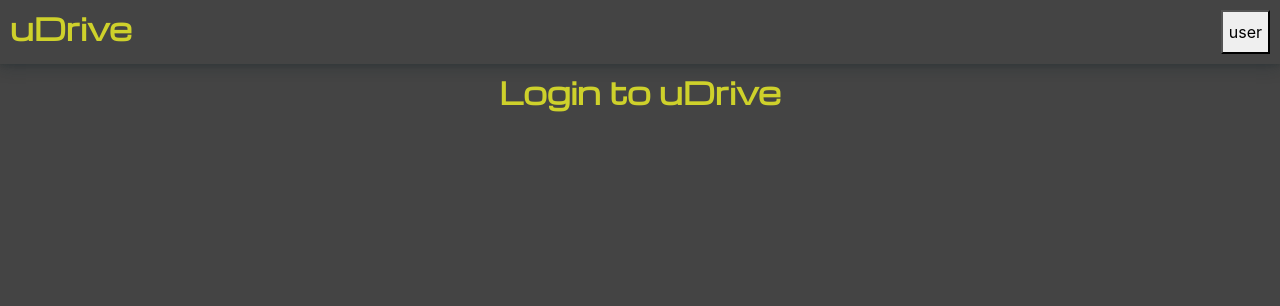
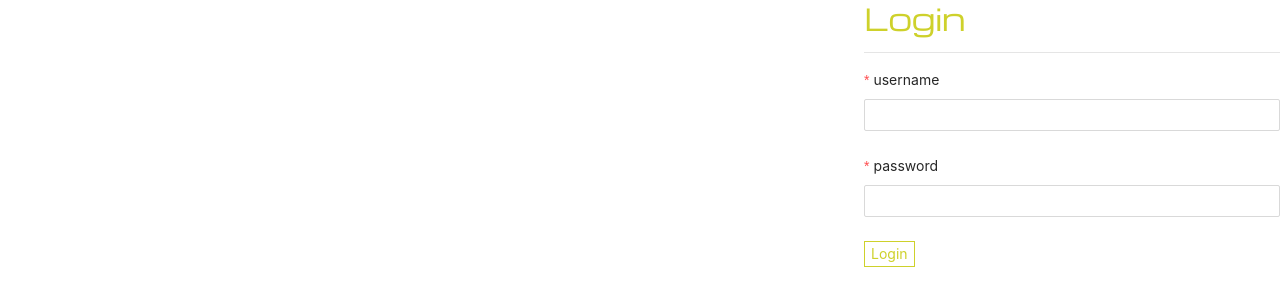
Before and after one commit to JustonSmith/client, a React (Create React App) app: page /login in a window 1280 px wide. Shown: the top 306 px of the page. Built offline with nearby package versions, Linux system fonts and the light colour scheme.

Commit message:
styling to home page

```diff
--- a/package.json
+++ b/package.json
@@ -6,6 +6,7 @@
     "@testing-library/jest-dom": "^5.15.0",
     "@testing-library/react": "^11.2.7",
     "@testing-library/user-event": "^12.8.3",
+    "antd": "^4.17.1",
     "axios": "^0.24.0",
     "react": "^17.0.2",
     "react-dom": "^17.0.2",
@@ -43,4 +44,4 @@
     ]
   },
   "proxy": "http://localhost:5000/"
-  }
+}
--- a/src/App.js
+++ b/src/App.js
@@ -4,10 +4,13 @@ import Home from './pages/Home'
 import Login from './pages/Login'
 import Register from './pages/Register'
 import BookCar from './pages/BookCar'
+import 'antd/dist/antd.css';
 
 function App() {
   return (
     <div className="App">
+
+
 
       <Router>
         <Routes>
--- /dev/null
+++ b/src/components/Spinner.js
@@ -0,0 +1,11 @@
+import React from 'react'
+import {Spin} from 'antd'
+function Spinner() {
+    return (
+        <div className= "spinner">
+            <Spin size="large" />
+        </div>
+    )
+}
+
+export default Spinner
--- a/src/index.css
+++ b/src/index.css
@@ -1,4 +1,4 @@
- @import url('https://fonts.googleapis.com/css2?family=Faster+One&family=Michroma&family=Racing+Sans+One&family=Syncopate:wght@700&display=swap');
+@import url('https://fonts.googleapis.com/css2?family=Faster+One&family=Michroma&family=Racing+Sans+One&family=Syncopate:wght@700&display=swap');
 body {
   margin: 0;
   font-family: -apple-system, BlinkMacSystemFont, 'Segoe UI', 'Roboto', 'Oxygen',
@@ -18,11 +18,32 @@ code {
   box-shadow: rgba(14, 30, 37, 0.12) 0px 2px 4px 0px, rgba(14, 30, 37, 0.32) 0px 2px 16px 0px;
 }
 
+.spinner {
+  position: absolute;
+  top: 50%;
+  left: 50%;
+  z-index: 1;
+}
+
 h1 {
   font-size:30px;
   font-weight: bold;
   font-family: 'Michroma';
-  color:rgb(206, 209, 43)
+  color:rgb(206, 209, 43) !important;
+
+}
+
+p {
+  margin: 5px !important;
+  text-align: left;
+  padding: 0;
+}
+
+.btn1 {
+  box-shadow: none !important;
+  background-color: white !important;
+  color:rgb(206, 209, 43) !important;
+  border: 1px solid rgb(206, 209, 43) !important;
 
 }
 
@@ -36,3 +57,33 @@ h1 {
   padding: 10px;
 
 }
+
+.car {
+  border-radius: 5px;
+  margin-top: 100px;
+  height: 160px;
+  transition: 0.3s;
+  width: auto;
+}
+
+.car:hover {
+  height: 220px;
+}
+
+.car:hover > .car-content {
+  opacity:1;
+  transform: translateY(-40px);
+}
+
+.carimg {
+  height: 180px;
+  width: auto;
+  border-radius: 5px;
+  transform: translateY(-50px);
+}
+
+.car-content {
+  transform: translateY(-200px);
+  opacity: 0;
+  transition: 0.3s;
+}
--- a/src/pages/Home.js
+++ b/src/pages/Home.js
@@ -2,10 +2,13 @@ import React , {useState , useEffect} from 'react'
 import { useSelector , useDispatch } from 'react-redux'
 import DefaultLayout from '../components/DefaultLayout'
 import { getAllCars } from '../redux/actions/carsActions'
+import { Row, Col } from 'antd';
+import Spinner from '../components/Spinner';
 
 
 function Home() {
-    const {cars , loading} = useSelector(state=>state.carsReducer)
+    const {cars, loading} = useSelector(state=>state.carsReducer)
+    // const {loading} = useSelector(state => state.alertReducer)
     const dispatch = useDispatch()
 
     useEffect(() => {
@@ -15,8 +18,27 @@ function Home() {
 
     return (
             <DefaultLayout>
-                <h1>uDrive Home Page</h1>
-                <h1>The length of cars array is {cars.length} </h1>
+
+            {loading === true && (<Spinner />)}
+
+                <Row justify= 'center' gutter= {16} className= 'mt-5'>
+                    {cars.map(car=>{
+                        return <Col lg={5} sm={24} xs={24}>
+                                <div className="car p-2 bs1">
+                                    <img src={car.image} alt="car" className="carimg" />
+                                    <div className="car-content d-flex align-items-center justify-content-between">
+                                        <div>
+                                            <p>{car.name}</p>
+                                            <p>{car.rentPerHour} Per Day /-</p>
+                                        </div>
+                                        <div>
+                                            <button className="btn1 mr-2">Book Now</button>
+                                        </div>
+                                    </div>
+                                </div>
+                        </Col>
+                    })}
+                </Row>
             </DefaultLayout>
     )
 }
--- a/src/pages/Login.js
+++ b/src/pages/Login.js
@@ -1,11 +1,33 @@
 import React from 'react'
 import DefaultLayout from '../components/DefaultLayout'
+import {Row, Col, Form, Input} from 'antd'
 
 function Login() {
     return (
-        <DefaultLayout>
-            <h1> Login to uDrive </h1>
-        </DefaultLayout>
+        <div className= 'login'>
+
+            <Row gutter={16}>
+
+                <Col lg={16}></Col>
+                <Col lg={8} className="text-left">
+                    <Form layout='vertical'>
+                        <h1>Login</h1>
+                        <hr />
+
+                        <Form.Item name= 'username' label= 'username' rules={[{required:true}]}>
+                            <Input />
+                        </Form.Item>
+                        <Form.Item name= 'password' label= 'password' rules={[{required:true}]}>
+                            <Input />
+                        </Form.Item>
+
+                        <button className= "btn1">Login</button>
+
+                    </Form>
+                </Col>
+
+            </Row>
+        </div>
     )
 }
 
```
Also changed, not shown: 1 other file (tests, documents, lock files or other folders).
